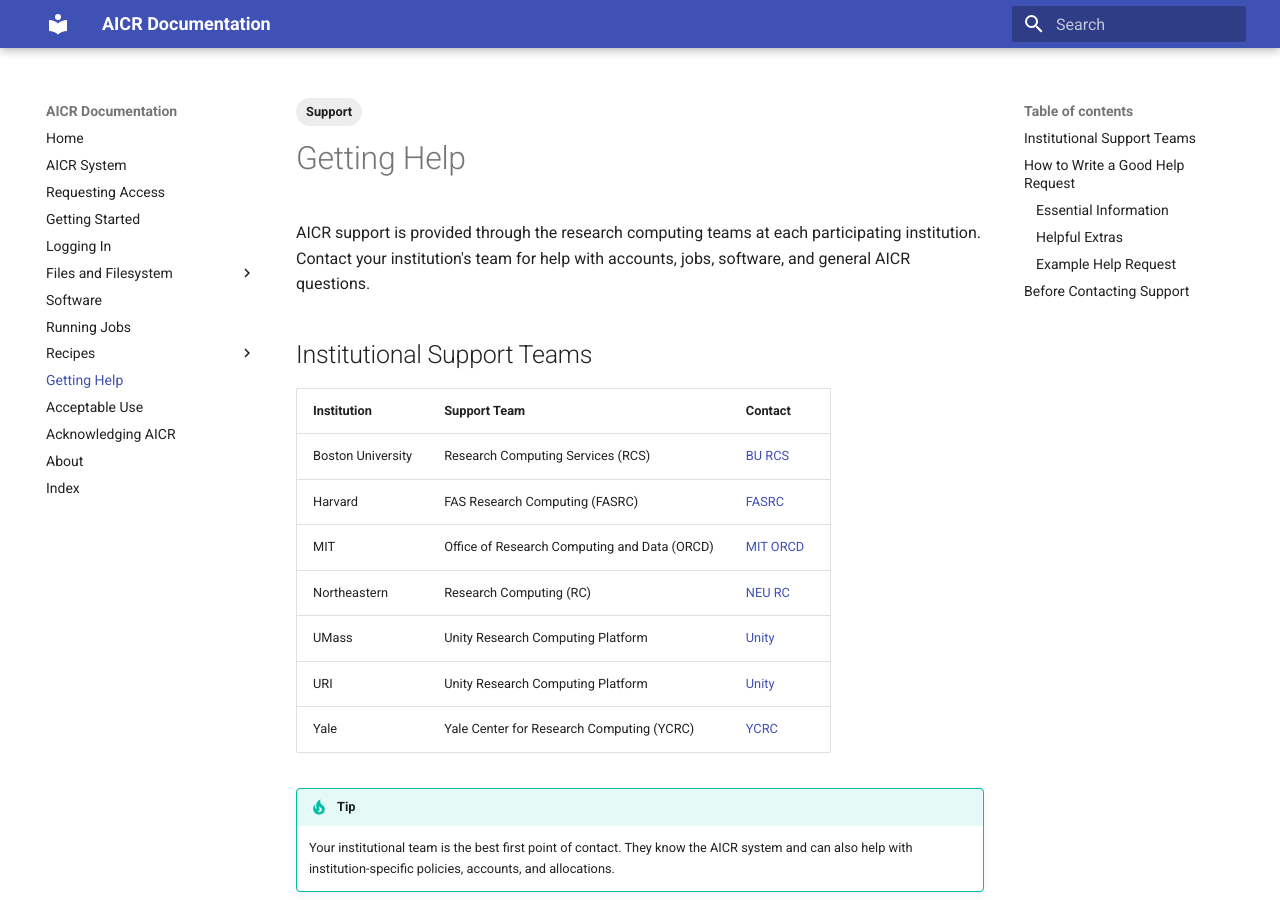
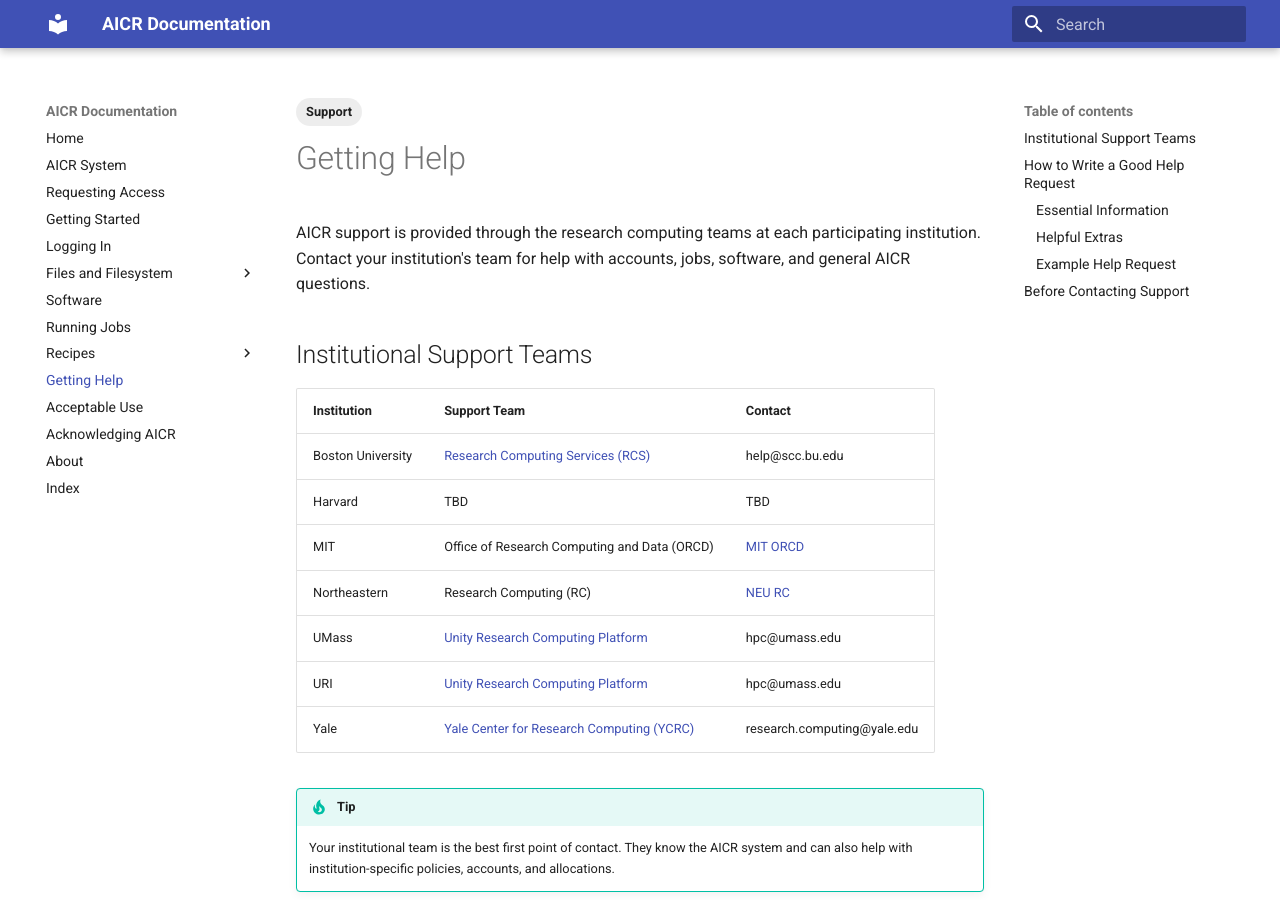
Before and after one commit to mghpcc/aicr-docs-edit, an MkDocs documentation site: the page built from docs/getting-help.md, in a window 1280 px wide and 900 px high. Built offline with MkDocs 1.6.1 and Material for MkDocs 9.7.7, drawn with Linux system fonts in a browser that asks for light colours.

Commit message:
Update contacts
Signed-off-by: Georgia Stuart <gstuart@umass.edu>

```diff
--- a/docs/getting-help.md
+++ b/docs/getting-help.md
@@ -11,13 +11,13 @@ AICR support is provided through the research computing teams at each participat
 
 | Institution | Support Team | Contact |
 |-------------|-------------|---------|
-| Boston University | Research Computing Services (RCS) | [BU RCS](https://www.bu.edu/tech/support/research/) |
-| Harvard | FAS Research Computing (FASRC) | [FASRC](https://www.rc.fas.harvard.edu/) |
-| MIT | Office of Research Computing and Data (ORCD) | [MIT ORCD](https://orcd.mit.edu/) |
-| Northeastern | Research Computing (RC) | [NEU RC](https://rc.northeastern.edu/) |
-| UMass | Unity Research Computing Platform | [Unity](https://unityhpc.org/) |
-| URI | Unity Research Computing Platform | [Unity](https://unityhpc.org/) |
-| Yale | Yale Center for Research Computing (YCRC) | [YCRC](https://research.computing.yale.edu/) |
+| Boston University | [Research Computing Services (RCS)](https://www.bu.edu/tech/support/research/) | help@scc.bu.edu |
+| Harvard | TBD | TBD |
+| MIT | Office of Research Computing and Data (ORCD) | [MIT ORCD](https://orcd.mit.edu/) | orcd-help-aicr@mit.edu |
+| Northeastern | Research Computing (RC) | [NEU RC](https://rc.northeastern.edu/) |  rchelp@northeastern.edu |
+| UMass | [Unity Research Computing Platform](https://unityhpc.org/) | hpc@umass.edu |
+| URI | [Unity Research Computing Platform](https://unityhpc.org/) | hpc@umass.edu |
+| Yale | [Yale Center for Research Computing (YCRC)](https://research.computing.yale.edu/) | research.computing@yale.edu |
 
 !!! tip
     Your institutional team is the best first point of contact. They know the AICR system and can also help with institution-specific policies, accounts, and allocations.
```
